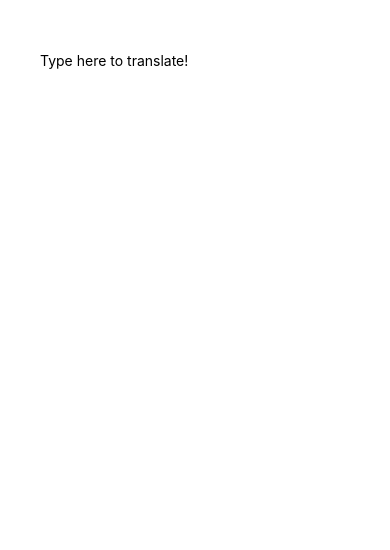
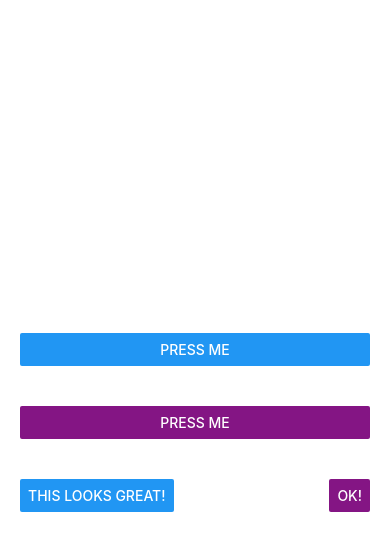
Before and after one commit to jimvickery/React_native_practice, a React Native app: screen / in a window 390 px wide. Shown: the top 550 px of the page. Built offline with nearby package versions, Linux system fonts and the light colour scheme.

Commit message:
button press

```diff
--- a/App.js
+++ b/App.js
@@ -186,30 +186,89 @@
 // AppRegistry.registerComponent('AwesomeProject', () => FlexDimensionsBasics);
 
 
+// import React, { Component } from 'react';
+// import { AppRegistry, Text, TextInput, View } from 'react-native';
+
+// export default class PizzaTranslator extends Component {
+//   constructor(props) {
+//     super(props);
+//     this.state = {text: ''};
+//   }
+
+//   render() {
+//     return (
+//       <View style={{padding: 40}}>
+//         <TextInput
+//           style={{height: 40}}
+//           placeholder="Type here to translate!"
+//           onChangeText={(text) => this.setState({text})}
+//         />
+//         <Text style={{padding: 10, fontSize: 42}}>
+//           {this.state.text.split(' ').map((word) => word && '🍕').join(' ')}
+//         </Text>
+//       </View>
+//     );
+//   }
+// }
+
+// // skip this line if using Create React Native App
+// AppRegistry.registerComponent('AwesomeProject', () => PizzaTranslator);
+
+
 import React, { Component } from 'react';
-import { AppRegistry, Text, TextInput, View } from 'react-native';
+import { Alert, AppRegistry, Button, StyleSheet, View } from 'react-native';
 
-export default class PizzaTranslator extends Component {
-  constructor(props) {
-    super(props);
-    this.state = {text: ''};
+export default class ButtonBasics extends Component {
+  _onPressButton() {
+    Alert.alert('You tapped the button!')
   }
 
   render() {
     return (
-      <View style={{padding: 40}}>
-        <TextInput
-          style={{height: 40}}
-          placeholder="Type here to translate!"
-          onChangeText={(text) => this.setState({text})}
-        />
-        <Text style={{padding: 10, fontSize: 42}}>
-          {this.state.text.split(' ').map((word) => word && '🍕').join(' ')}
-        </Text>
+      <View style={styles.container}>
+        <View style={styles.buttonContainer}>
+          <Button
+            onPress={this._onPressButton}
+            title="Press Me"
+          />
+        </View>
+        <View style={styles.buttonContainer}>
+          <Button
+            onPress={this._onPressButton}
+            title="Press Me"
+            color="#841584"
+          />
+        </View>
+        <View style={styles.alternativeLayoutButtonContainer}>
+          <Button
+            onPress={this._onPressButton}
+            title="This looks great!"
+          />
+          <Button
+            onPress={this._onPressButton}
+            title="OK!"
+            color="#841584"
+          />
+        </View>
       </View>
     );
   }
 }
 
+const styles = StyleSheet.create({
+  container: {
+   flex: 1,
+   justifyContent: 'center',
+  },
+  buttonContainer: {
+    margin: 20
+  },
+  alternativeLayoutButtonContainer: {
+    margin: 20,
+    flexDirection: 'row',
+    justifyContent: 'space-between'
+  }
+})
+
 // skip this line if using Create React Native App
-AppRegistry.registerComponent('AwesomeProject', () => PizzaTranslator);
+AppRegistry.registerComponent('AwesomeProject', () => ButtonBasics);
```
